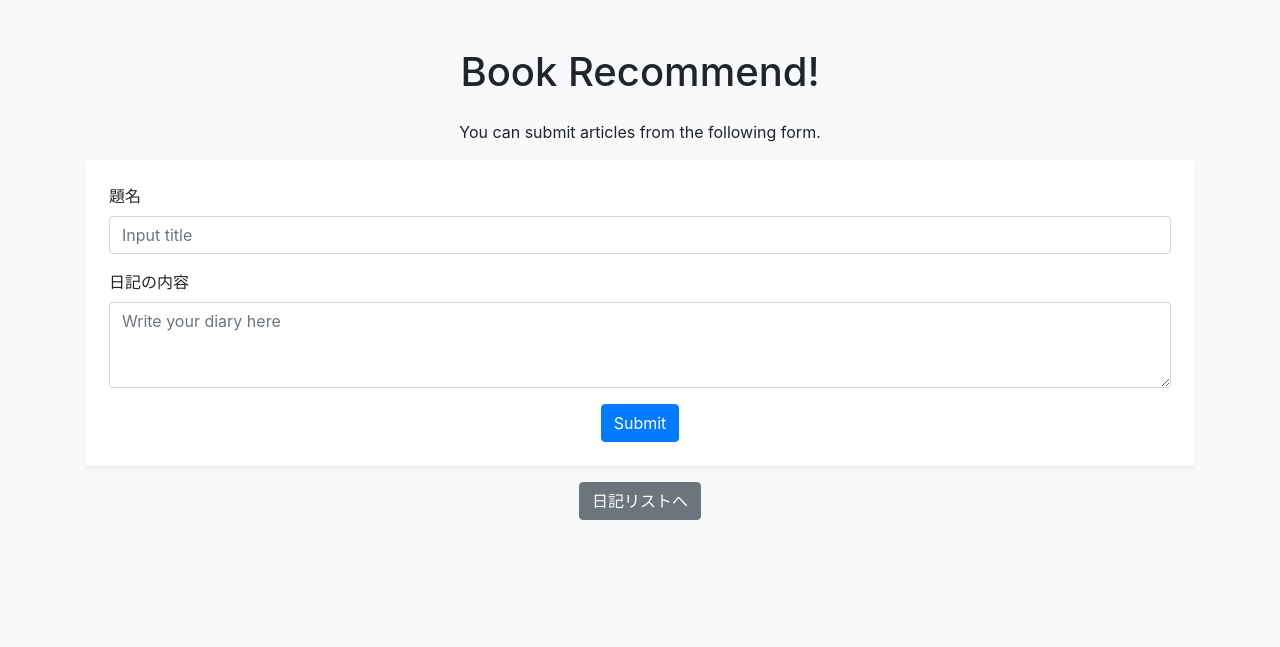
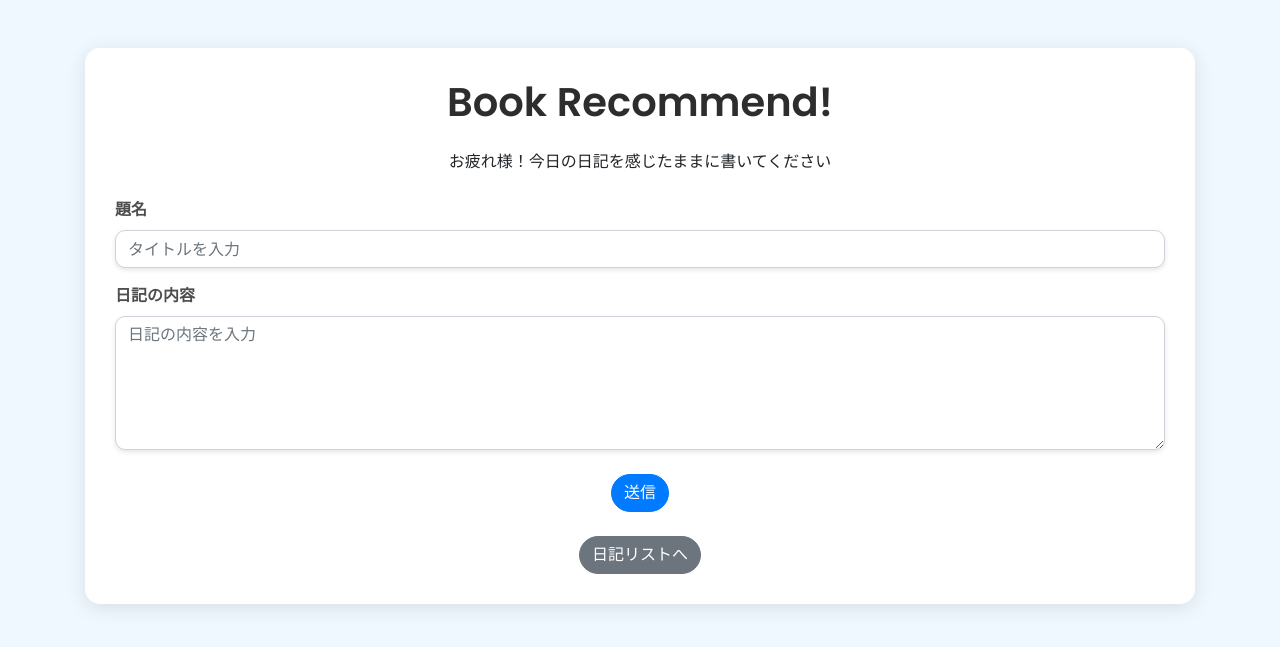
Before and after one commit to s1F102200132/book_recommend, a Django app: page /diary/ in a window 1280 px wide. Shown: the top 647 px of the page. Run offline with Django 4.2, Linux system fonts and the light colour scheme; some libraries are stand-ins or nearby versions.

```diff
--- a/config/settings.py
+++ b/config/settings.py
@@ -106,7 +106,7 @@ AUTH_PASSWORD_VALIDATORS = [
 
 LANGUAGE_CODE = 'en-us'
 
-TIME_ZONE = 'UTC'
+TIME_ZONE = 'Asia/Tokyo'
 
 USE_I18N = True
 
--- a/diary/templates/diary/index.html
+++ b/diary/templates/diary/index.html
@@ -4,27 +4,87 @@
   <meta charset="UTF-8">
   <title>Book Recommend!</title>
   <link href="https://stackpath.bootstrapcdn.com/bootstrap/4.5.2/css/bootstrap.min.css" rel="stylesheet">
+  <link href="https://fonts.googleapis.com/css2?family=Poppins:wght@300;400;600&display=swap" rel="stylesheet">
+  <style>
+    body {
+      background-color: #f0f8ff;
+      font-family: 'Poppins', sans-serif;
+    }
+    h1 {
+      font-weight: 600;
+      color: #2d2d2d;
+    }
+    .card {
+      border: none;
+      border-radius: 15px;
+      box-shadow: 0 4px 20px rgba(0, 0, 0, 0.1);
+    }
+    .form-group label {
+      font-weight: bold;
+      color: #4e4e4e;
+    }
+    .form-control {
+      border-radius: 10px;
+      box-shadow: 0 2px 5px rgba(0, 0, 0, 0.1);
+    }
+    .btn-primary {
+      background-color: #007bff;
+      border-radius: 30px;
+      transition: background-color 0.3s ease;
+    }
+    .btn-primary:hover {
+      background-color: #0056b3;
+    }
+    .btn-secondary {
+      background-color: #6c757d;
+      border-radius: 30px;
+      transition: background-color 0.3s ease;
+    }
+    .btn-secondary:hover {
+      background-color: #495057;
+    }
+    .container {
+      margin-top: 50px;
+    }
+    .bg-custom {
+      background-color: #ffffff;
+      padding: 30px;
+      border-radius: 15px;
+    }
+    .footer-link {
+      font-size: 14px;
+      text-decoration: none;
+      color: #007bff;
+    }
+    .footer-link:hover {
+      text-decoration: underline;
+    }
+  </style>
 </head>
-<body class="bg-light">
+<body>
   <div class="container mt-5">
+    <div class="card bg-custom">
       <h1 class="text-center mb-4">Book Recommend!</h1>
-    <p class="text-center">You can submit articles from the following form.</p>
-    <form action="{% url 'diary:create_entry' %}" method="post" class="bg-white p-4 rounded shadow-sm">
+      <p class="text-center mb-4">お疲れ様！今日の日記を感じたままに書いてください<form action="{% url 'diary:create_entry' %}" method="post">
         {% csrf_token %}
         <div class="form-group">
           <label for="titleInput">題名</label>
-        <input id="titleInput" name="title" type="text" class="form-control" placeholder="Input title">
+          <input id="titleInput" name="title" type="text" class="form-control" placeholder="タイトルを入力" required>
         </div>
+
         <div class="form-group">
           <label for="textInput">日記の内容</label>
-        <textarea id="textInput" name="content" class="form-control" rows="3" placeholder="Write your diary here"></textarea>
+          <textarea id="textInput" name="content" class="form-control" rows="5" placeholder="日記の内容を入力" required></textarea>
         </div>
-      <div class="text-center">
-        <button type="submit" class="btn btn-primary">Submit</button>
+
+        <div class="text-center mt-4">
+          <button type="submit" class="btn btn-primary">送信</button>
         </div>
       </form>
-    <div class="text-center mt-3">
+
+      <div class="text-center mt-4">
         <a href="{% url 'diary:diary_list' %}" class="btn btn-secondary">日記リストへ</a>
+      </div>
     </div>
   </div>
 </body>
```
Also changed, not shown: diary/templates/diary/diary_list.html (+60 -1 lines). Lines whose indentation alone changed are shown as unchanged.
